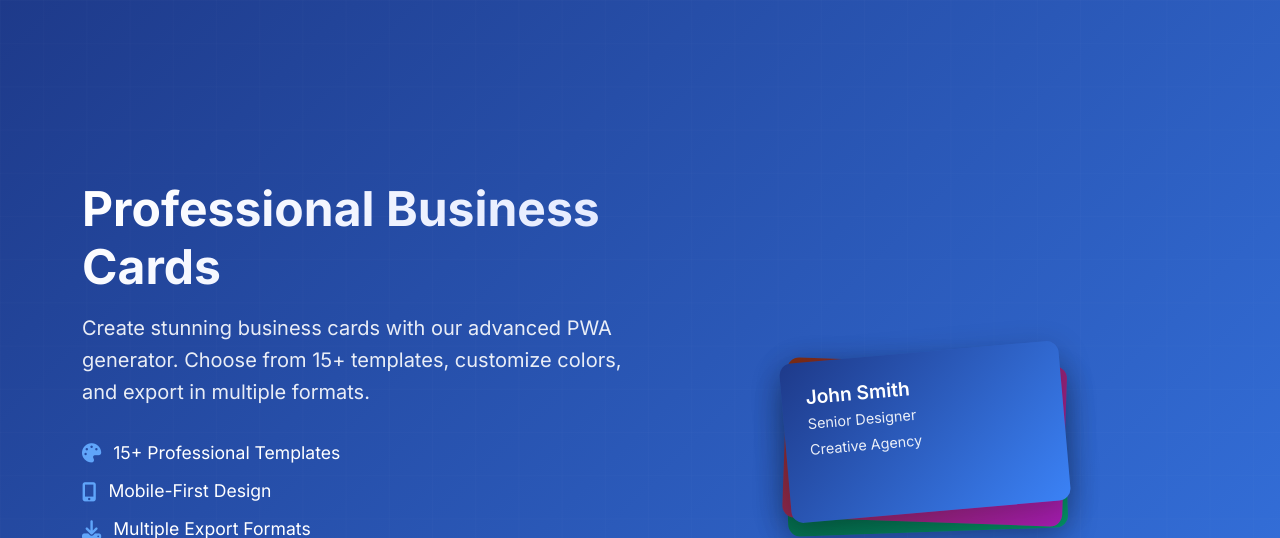
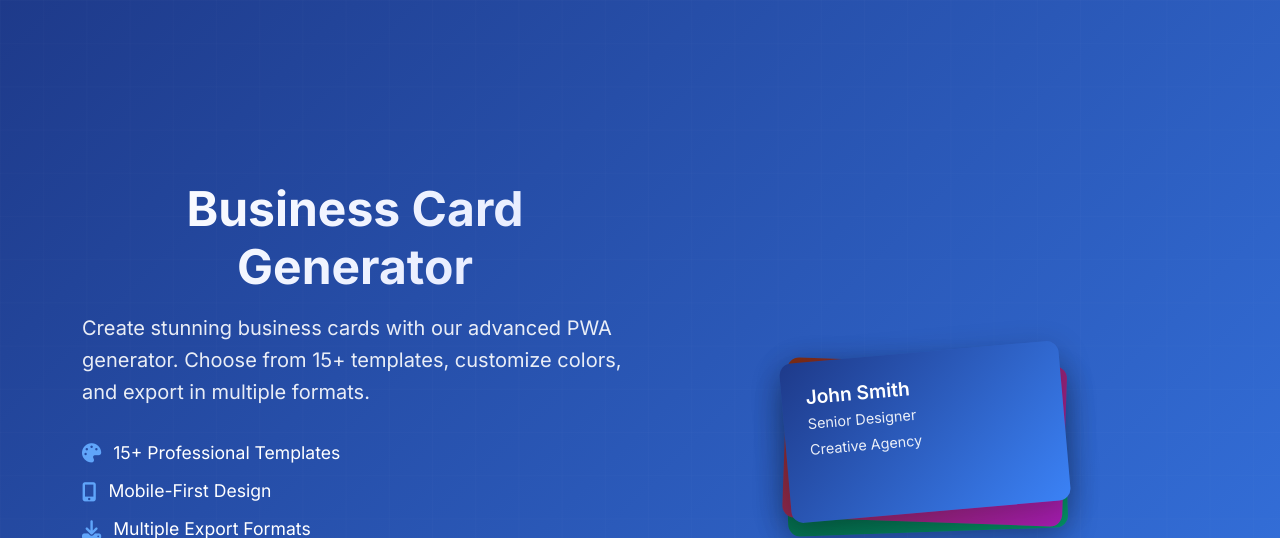
Before and after one commit to julisunkan/cardtico, a Flask app: page / in a window 1280 px wide. Shown: the top 538 px of the page. Run offline with Flask 3, Linux system fonts and the light colour scheme.

Commit message:
Update page title and center it on the screen
Rename "Professional Business Cards" to "Business Card Generator" and apply `text-center` class to the `h1` tag in `templates/index.html`.

Replit-Commit-Author: Agent
Replit-Commit-Session-Id: fda6c981-b117-4ab2-abe8-c0e14fec80de
Replit-Commit-Checkpoint-Type: full_checkpoint
Replit-Commit-Screenshot-Url: https://storage.googleapis.com/screenshot-production-us-central1/15954b01-99da-49fc-9a99-2ef4a9699c26/fda6c981-b117-4ab2-abe8-c0e14fec80de/YhGf2ig

```diff
--- a/templates/index.html
+++ b/templates/index.html
@@ -8,7 +8,7 @@
         <div class="row align-items-center min-vh-100">
             <div class="col-lg-6">
                 <div class="hero-content">
-                    <h1 class="hero-title">Professional Business Cards</h1>
+                    <h1 class="hero-title text-center">Business Card Generator</h1>
                     <p class="hero-subtitle">Create stunning business cards with our advanced PWA generator. Choose from 15+ templates, customize colors, and export in multiple formats.</p>
 
                     <div class="feature-list">
```
